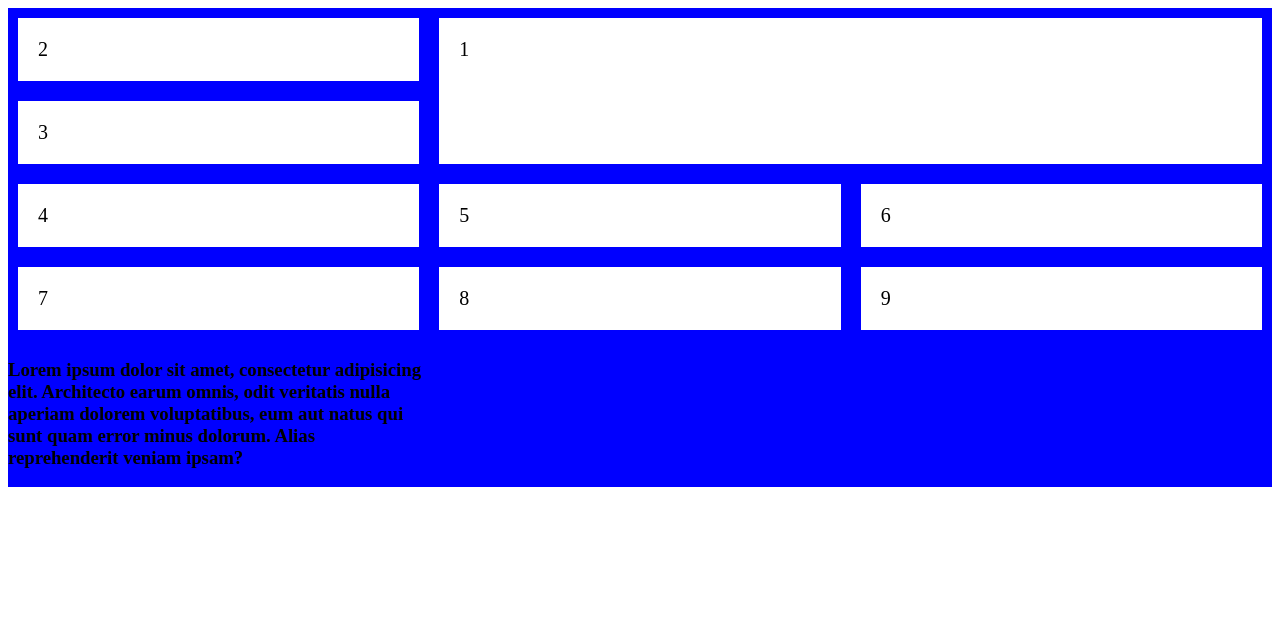
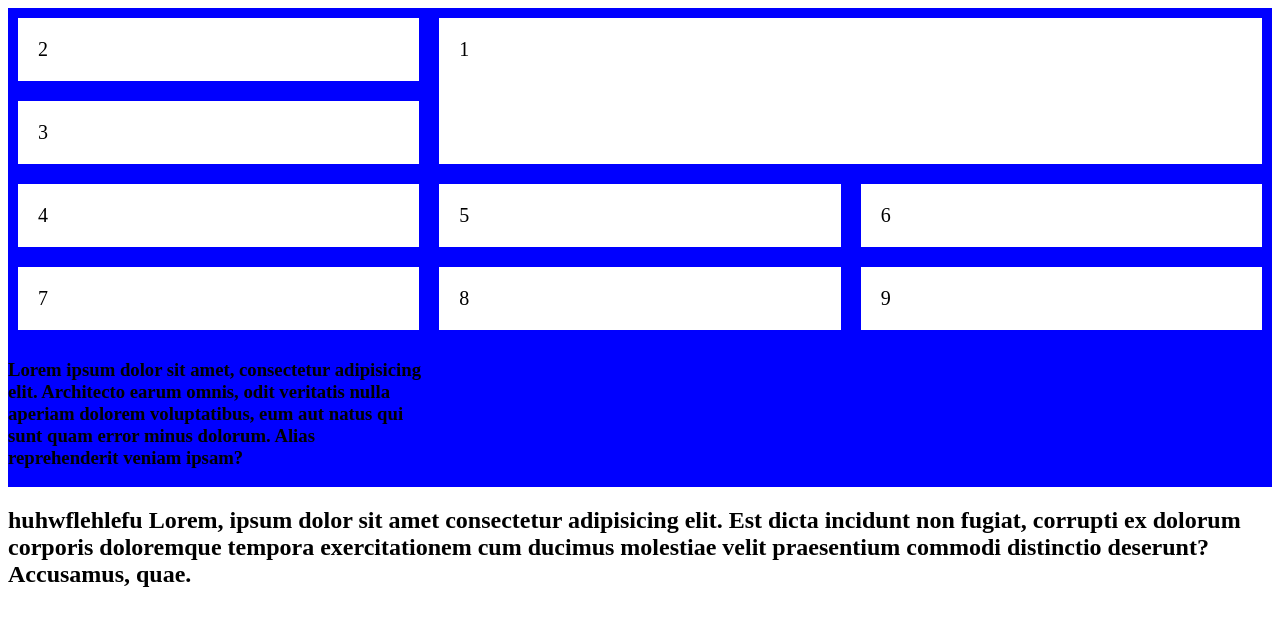
Before and after one commit to petersotoabasi/backgroungrepo, a plain HTML site: page index.html in a window 1280 px wide. Drawn offline with Linux system fonts and the light colour scheme.

Commit message:
added header2

```diff
--- a/index.html
+++ b/index.html
@@ -20,5 +20,8 @@
     <div>9</div>
 <h3>Lorem ipsum dolor sit amet, consectetur adipisicing elit. Architecto earum omnis, odit veritatis nulla aperiam dolorem voluptatibus, eum aut natus qui sunt quam error minus dolorum. Alias reprehenderit veniam ipsam?</h3>
 </div>
+<div>
+    <h2>huhwflehlefu Lorem, ipsum dolor sit amet consectetur adipisicing elit. Est dicta incidunt non fugiat, corrupti ex dolorum corporis doloremque tempora exercitationem cum ducimus molestiae velit praesentium commodi distinctio deserunt? Accusamus, quae.</h2>
+</div>
 </body>
 </html>
```
